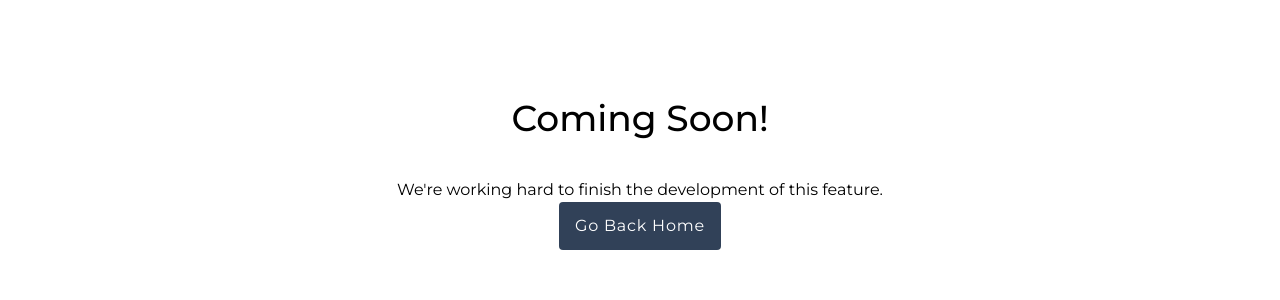
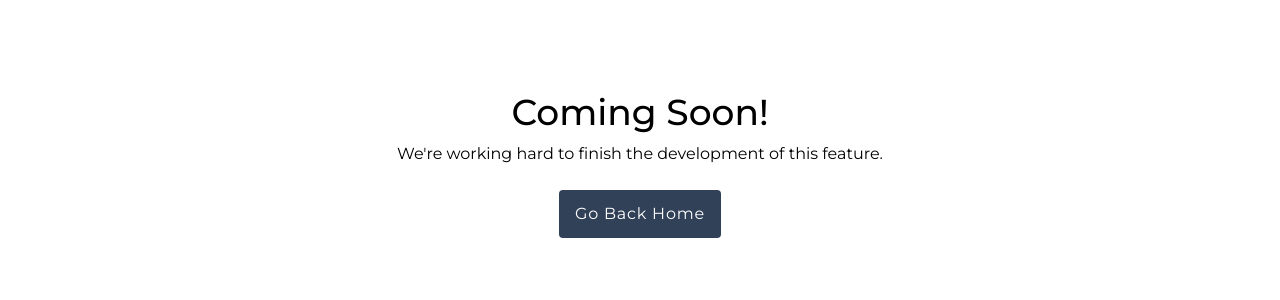
Before and after one commit to Udeme01/AMH, a React (Vite) app: page /blog in a window 1280 px wide. Shown: the part 274-574 px from the top of the page. Built offline with nearby package versions, Linux system fonts and the light colour scheme.

Commit message:
fix: styles

```diff
--- a/src/pages/Blog.jsx
+++ b/src/pages/Blog.jsx
@@ -2,12 +2,12 @@ import { Link } from "react-router";
 
 const Blog = () => {
   return (
-    <section className="h-[90vh] pt-40 flex flex-col items-center justify-center font-montserrat text-justify mx-6">
-      <h1 className="text-4xl leading-24 font-medium animate-bounce">
+    <section className="h-[90vh] pt-40 flex flex-col items-center justify-center font-montserrat text-center mx-6">
+      <h1 className="text-4xl leading-12 font-medium animate-bounce">
         Coming Soon!
       </h1>
       <p>We're working hard to finish the development of this feature.</p>
-      <button className="bg-slate-700 text-white px-4 py-3 tracking-wider rounded transition duration-500 hover:scale-95 hover:bg-slate-700/95 cursor-pointer">
+      <button className="bg-slate-700 text-white px-4 py-3 mt-6 tracking-wider rounded transition duration-500 hover:scale-95 hover:bg-slate-700/95 cursor-pointer">
         <Link to="/">Go Back Home</Link>
       </button>
     </section>
--- a/src/pages/Programs.jsx
+++ b/src/pages/Programs.jsx
@@ -2,12 +2,12 @@ import { Link } from "react-router";
 
 const Programs = () => {
   return (
-    <section className="h-[90vh] pt-40 flex flex-col items-center justify-center font-montserrat text-justify mx-6">
-      <h1 className="text-4xl leading-24 font-medium animate-bounce">
+    <section className="h-[90vh] pt-40 flex flex-col items-center justify-center font-montserrat text-center mx-6">
+      <h1 className="text-4xl leading-12 font-medium animate-bounce">
         Coming Soon!
       </h1>
       <p>We're working hard to finish the development of this feature.</p>
-      <button className="bg-slate-700 text-white px-4 py-3 tracking-wider rounded transition duration-500 hover:scale-95 hover:bg-slate-700/95 cursor-pointer">
+      <button className="bg-slate-700 text-white px-4 py-3 mt-6 tracking-wider rounded transition duration-500 hover:scale-95 hover:bg-slate-700/95 cursor-pointer">
         <Link to="/">Go Back Home</Link>
       </button>
     </section>
--- a/src/pages/Speaking.jsx
+++ b/src/pages/Speaking.jsx
@@ -2,12 +2,12 @@ import { Link } from "react-router";
 
 const Speaking = () => {
   return (
-    <section className="h-[90vh] pt-40 flex flex-col items-center justify-center font-montserrat text-justify mx-6">
-      <h1 className="text-4xl leading-24 font-medium  animate-bounce">
+    <section className="h-[90vh] pt-40 flex flex-col items-center justify-center font-montserrat text-center mx-6">
+      <h1 className="text-4xl leading-12 font-medium  animate-bounce">
         Coming Soon!
       </h1>
       <p>We're working hard to finish the development of this feature.</p>
-      <button className="bg-slate-700 text-white px-4 py-3 tracking-wider rounded transition duration-500 hover:scale-95 hover:bg-slate-700/95 cursor-pointer">
+      <button className="bg-slate-700 text-white px-4 py-3 mt-6 tracking-wider rounded transition duration-500 hover:scale-95 hover:bg-slate-700/95 cursor-pointer">
         <Link to="/">Go Back Home</Link>
       </button>
     </section>
```
